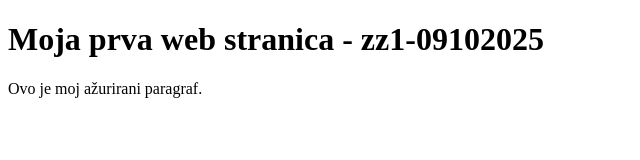
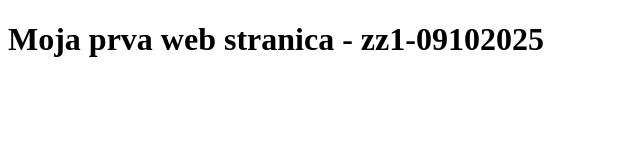
Before and after one commit to zzexon/chap7-my-website, a plain HTML site: page index.html in a window 1280 px wide. Shown: the whole page, without its empty margins (0-640 px from the left). Drawn offline with Linux system fonts and the light colour scheme.

Commit message:
Ispravljena greška: uklonjen nezatvoren paragraf-zz2-14102025

```diff
--- a/index.html
+++ b/index.html
@@ -2,6 +2,5 @@
 <html>
 <body>
   <h1>Moja prva web stranica - zz1-09102025</h1>
-  <p>Ovo je moj ažurirani paragraf.<p> <!-- Greška: nezatvoren tag -zz2 -->
 </body>
 </html>
```
